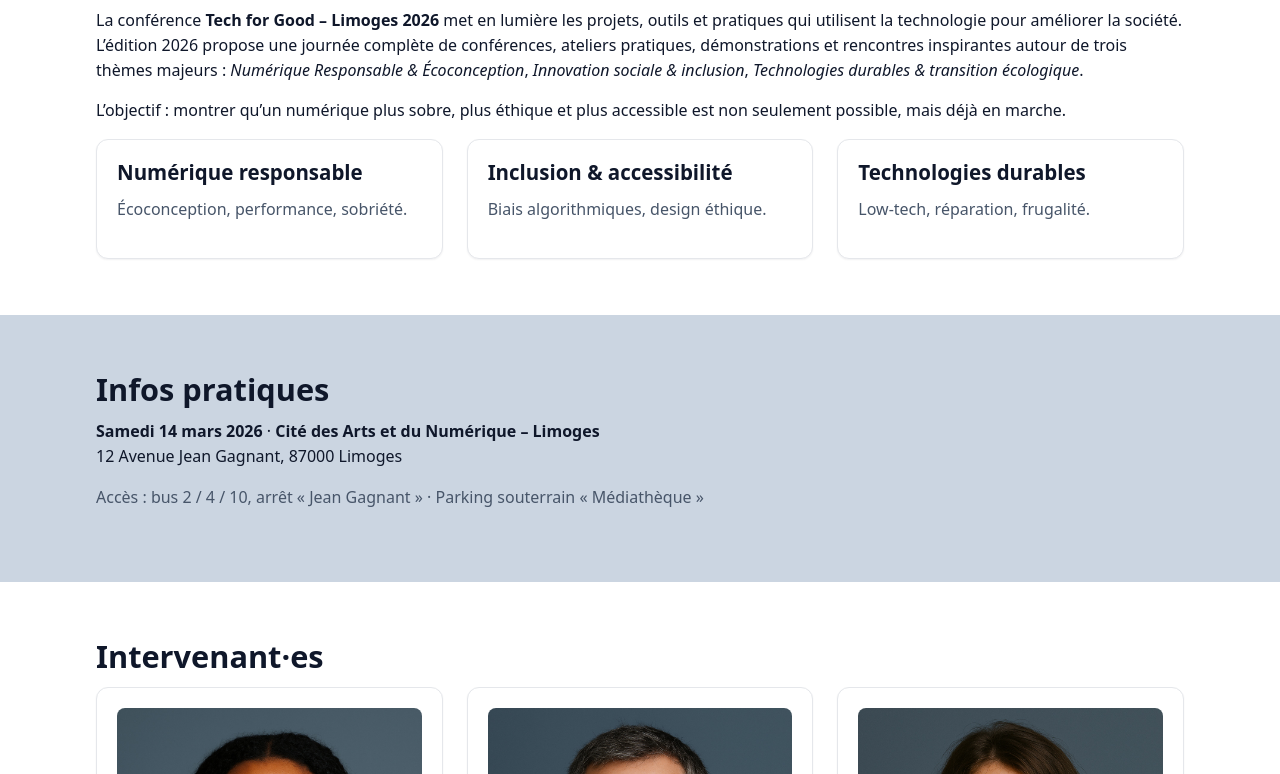
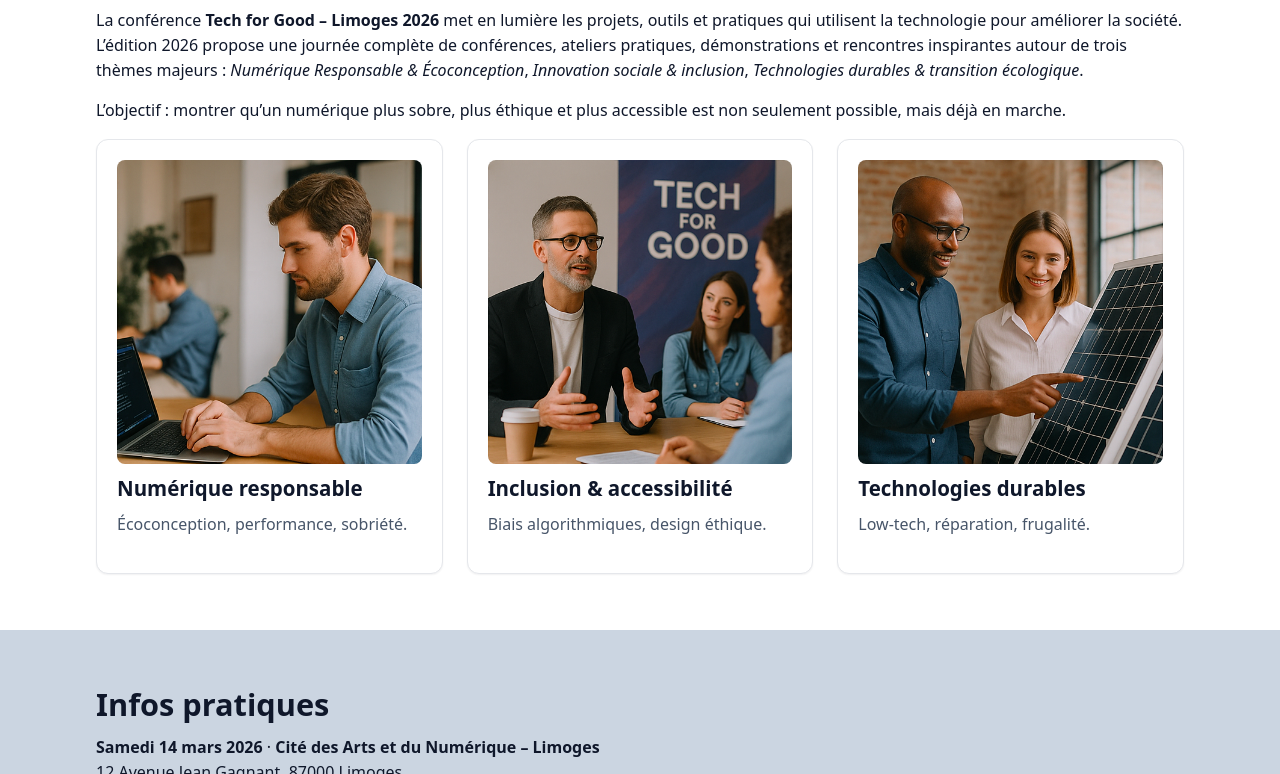
Before and after one commit to nicolasvauche/exercice_landing_page, a plain HTML site: page index.html in a window 1280 px wide. Shown: the part 696-1470 px from the top of the page. Drawn offline with Linux system fonts and the light colour scheme.

Commit message:
Feat: Landing page is ok

```diff
--- a/index.html
+++ b/index.html
@@ -137,7 +137,6 @@
 
                 <figure aria-labelledby="legend-hero">
                     <picture>
-                        <!-- (Tu n'as pas de WebP/AVIF, on reste en JPG selon ton dossier) -->
                         <img src="assets/img/cover-lg.jpg"
                              srcset="assets/img/cover-xs.jpg 768w, assets/img/cover-lg.jpg 1920w"
                              sizes="(min-width: 900px) 50vw, 100vw"
@@ -154,19 +153,39 @@
             <section class="section" aria-labelledby="titre-presentation">
                 <div class="container">
                     <h2 id="titre-presentation">Pourquoi cet événement ?</h2>
-                    <p>La conférence
+                    <p>
+                        La conférence
                         <strong>Tech for Good – Limoges 2026</strong> met en lumière les projets, outils et pratiques qui utilisent la technologie pour améliorer la société. L’édition 2026 propose une journée complète de conférences, ateliers pratiques, démonstrations et rencontres inspirantes autour de trois thèmes majeurs&nbsp;:
                         <em>Numérique Responsable & Écoconception</em>, <em>Innovation sociale & inclusion</em>,
-                        <em>Technologies durables & transition écologique</em>.</p>
+                        <em>Technologies durables & transition écologique</em>.
+                    </p>
                     <p>L’objectif : montrer qu’un numérique plus sobre, plus éthique et plus accessible est non seulement possible, mais déjà en marche.</p>
 
                     <div class="grid grid-3" role="list" aria-label="Thèmes principaux">
-                        <div class="card" role="listitem"><h3>Numérique responsable</h3>
-                            <p class="muted">Écoconception, performance, sobriété.</p></div>
-                        <div class="card" role="listitem"><h3>Inclusion & accessibilité</h3>
-                            <p class="muted">Biais algorithmiques, design éthique.</p></div>
-                        <div class="card" role="listitem"><h3>Technologies durables</h3>
-                            <p class="muted">Low-tech, réparation, frugalité.</p></div>
+                        <div class="card" role="listitem">
+                            <figure>
+                                <img loading="lazy" decoding="async" width="640" height="900"
+                                     src="assets/img/img03.png" alt="Image exemple 1">
+                            </figure>
+                            <h3>Numérique responsable</h3>
+                            <p class="muted">Écoconception, performance, sobriété.</p>
+                        </div>
+                        <div class="card" role="listitem">
+                            <figure>
+                                <img loading="lazy" decoding="async" width="640" height="900"
+                                     src="assets/img/img05.png" alt="Image exemple 1">
+                            </figure>
+                            <h3>Inclusion & accessibilité</h3>
+                            <p class="muted">Biais algorithmiques, design éthique.</p>
+                        </div>
+                        <div class="card" role="listitem">
+                            <figure>
+                                <img loading="lazy" decoding="async" width="640" height="900"
+                                     src="assets/img/img04.png" alt="Image exemple 1">
+                            </figure>
+                            <h3>Technologies durables</h3>
+                            <p class="muted">Low-tech, réparation, frugalité.</p>
+                        </div>
                     </div>
                 </div>
             </section>
@@ -175,7 +194,8 @@
             <section class="section" aria-labelledby="titre-infos">
                 <div class="container">
                     <h2 id="titre-infos">Infos pratiques</h2>
-                    <p><strong>Samedi 14 mars 2026</strong> · <strong>Cité des Arts et du Numérique – Limoges</strong>
+                    <p>
+                        <strong>Samedi 14 mars 2026</strong> · <strong>Cité des Arts et du Numérique – Limoges</strong>
                         <br>
                         12 Avenue Jean Gagnant, 87000 Limoges
                     </p>
@@ -183,7 +203,7 @@
                 </div>
             </section>
 
-            <!-- Intervenants (images = noms du dossier assets/img) -->
+            <!-- Intervenants -->
             <section class="section" aria-labelledby="titre-intervenants">
                 <div class="container">
                     <h2 id="titre-intervenants">Intervenant·es</h2>
@@ -356,7 +376,7 @@
                 </div>
             </section>
 
-            <!-- Partenaires (sources = assets/img/logo-*.{jpg|png}) -->
+            <!-- Partenaires -->
             <section class="section" aria-labelledby="titre-partenaires">
                 <div class="container">
                     <h2 id="titre-partenaires">Partenaires</h2>
```
